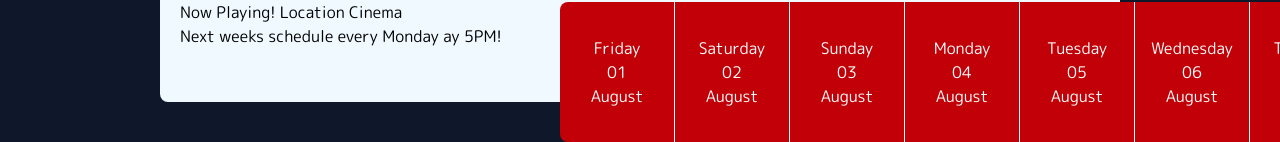
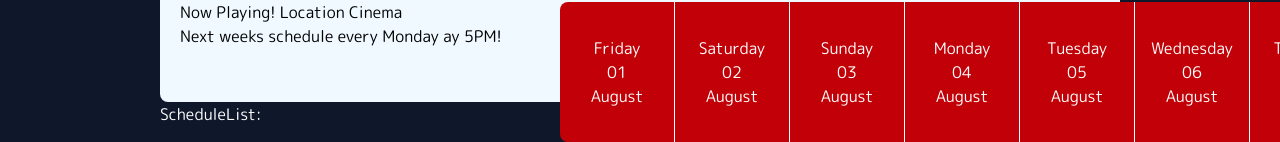
Before and after one commit to bchanowski/ReactCinema, a React (Vite) app: page / in a window 1280 px wide. Shown: the part 1021-1163 px from the top of the page. Built offline with nearby package versions, Linux system fonts and the light colour scheme; a web font is replaced by a local one.

Commit message:
Added schedule list

```diff
--- a/package.json
+++ b/package.json
@@ -16,7 +16,8 @@
     "react": "^19.1.0",
     "react-dom": "^19.1.0",
     "react-router": "^7.7.1",
-    "tailwindcss": "^4.1.11"
+    "tailwindcss": "^4.1.11",
+    "zustand": "^5.0.8"
   },
   "devDependencies": {
     "@eslint/js": "^9.30.1",
--- a/src/components/Schedule/DatePicker.tsx
+++ b/src/components/Schedule/DatePicker.tsx
@@ -1,3 +1,5 @@
+import { useDateStore } from "../../hooks/useDataStore";
+
 const dates: Date[] = [];
 
 for (let i = 0; i < 7; i++) {
@@ -7,6 +9,7 @@ for (let i = 0; i < 7; i++) {
 }
 
 const DatePicker = () => {
+  const setDate = useDateStore((state) => state.setDate);
   return (
     <div className="flex w-[805px] h-[140px] justify-between bg-red-700 rounded-lg absolute left-130 top-50 text-white">
       {dates.map((date, index) => (
@@ -17,6 +20,7 @@ const DatePicker = () => {
             (index !== 6 ? "border-r-1" : "rounded-br-lg rounded-tr-lg") +
             (index === 0 ? " rounded-bl-lg rounded-tl-lg" : "")
           }
+          onClick={() => setDate(date)}
         >
           {date.toLocaleDateString("eng", { weekday: "long" })}{" "}
           <p className="text-center">
--- a/src/components/Schedule/MovieSchedule.tsx
+++ b/src/components/Schedule/MovieSchedule.tsx
@@ -1,5 +1,6 @@
 import Title from "../Title/Title";
 import DatePicker from "./DatePicker";
+import ScheduleList from "./ScheduleList";
 
 const MovieSchedule = () => {
   return (
@@ -11,6 +12,7 @@ const MovieSchedule = () => {
           <p>Next weeks schedule every Monday ay 5PM!</p>
         </div>
         <DatePicker />
+        <ScheduleList />
       </div>
     </div>
   );
--- /dev/null
+++ b/src/components/Schedule/ScheduleList.tsx
@@ -0,0 +1,21 @@
+import { useDateStore } from "../../hooks/useDataStore";
+
+const ScheduleList = () => {
+  const date = useDateStore((state) => state.date);
+  return (
+    <div className="text-white">
+      ScheduleList:{" "}
+      {date && (
+        <div className="animate-slideUp" key={date.toISOString()}>
+          <p>
+            {String(date.getDate()).padStart(2, "0")}
+            <br />
+            {date.toLocaleString("eng", { month: "long" })}
+          </p>
+        </div>
+      )}
+    </div>
+  );
+};
+
+export default ScheduleList;
--- /dev/null
+++ b/src/hooks/useDataStore.ts
@@ -0,0 +1,11 @@
+import { create } from "zustand";
+
+type DateState = {
+  date: Date | null;
+  setDate: (date: Date) => void;
+};
+
+export const useDateStore = create<DateState>((set) => ({
+  date: null,
+  setDate: (date: Date) => set({ date }),
+}));
--- a/src/index.css
+++ b/src/index.css
@@ -13,6 +13,18 @@
     }
   }
   --animate-slide: slide 150s linear infinite;
+
+  @keyframes slideUp {
+    0% {
+      transform: translateY(100%);
+      opacity: 0;
+    }
+    100% {
+      transform: translateY(0);
+      opacity: 1;
+    }
+  }
+  --animate-slideUp: slideUp 0.5s ease-out;
 }
 
 html {
--- a/src/pages/MainPage.tsx
+++ b/src/pages/MainPage.tsx
@@ -1,4 +1,5 @@
 import EventsSlider from "../components/Events/EventsSlider";
+import MoviesCarousel from "../components/MoviesCarousel/MoviesCarousel";
 import MovieSchedule from "../components/Schedule/MovieSchedule";
 import Title from "../components/Title/Title";
 
@@ -12,6 +13,7 @@ const MainPage = () => {
         </div>
         <EventsSlider />
       </div>
+      {/*<MoviesCarousel />*/}
       <MovieSchedule />
     </div>
   );
```
Also changed, not shown: 1 other file (tests, documents, lock files or other folders).
